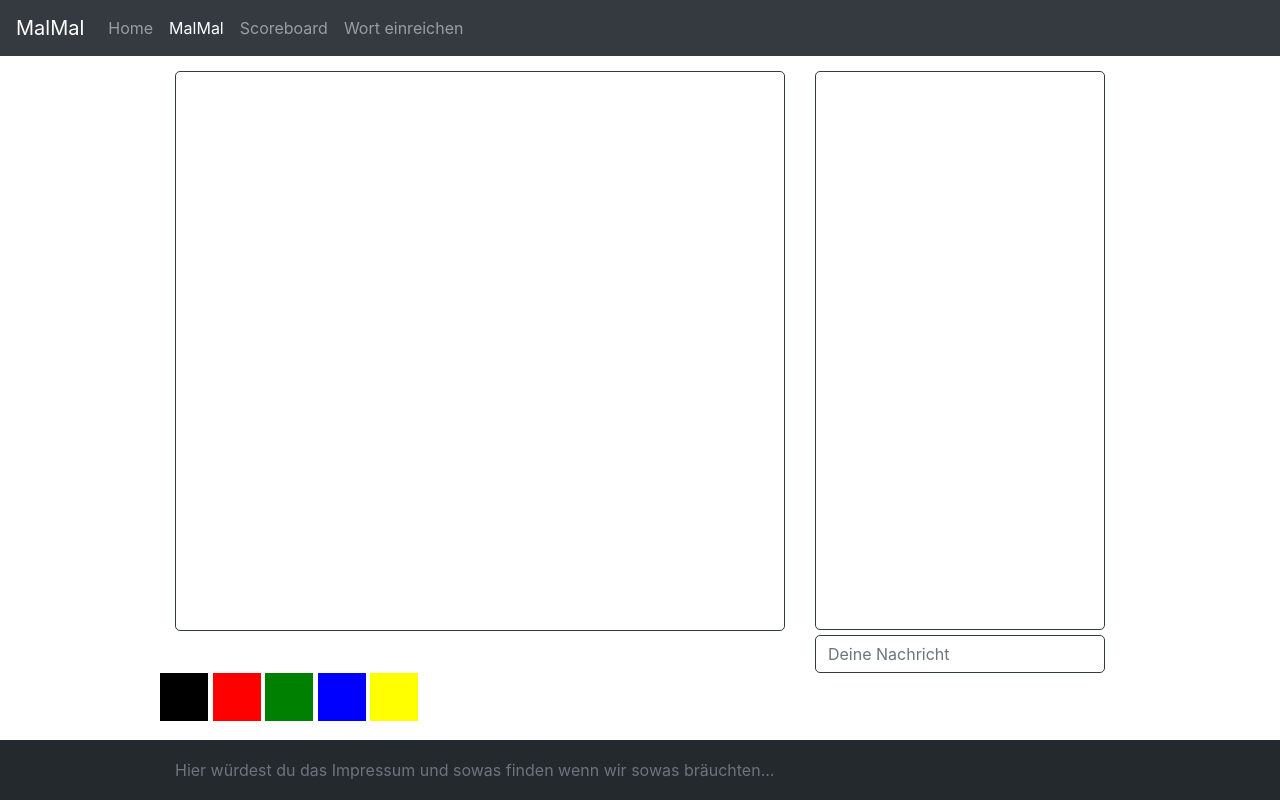
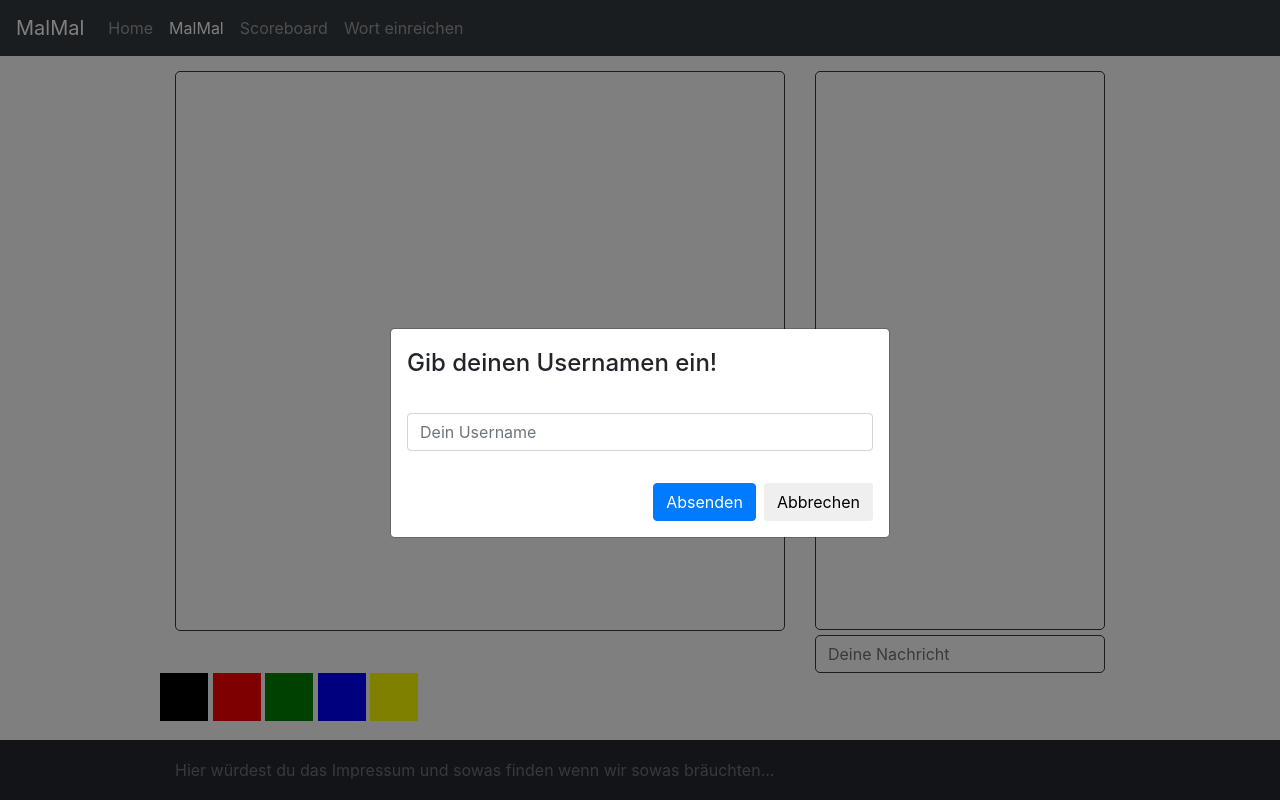
Before and after one commit to N3xiz/MalMal, a plain HTML site: page malmal.html in a window 1280 px wide. Drawn offline with nearby package versions, Linux system fonts and the light colour scheme; no server answers.

Commit message:
added popup for username input to game site

```diff
--- a/malmal.html
+++ b/malmal.html
@@ -41,7 +41,34 @@
     </div>
 </nav>
 <!--end of Navigation bar-->
+<script>
+    $(document).ready(function() {
+        $('#myModal').modal('show');
+    });
+</script>
 
+<div class="container">
+ <!-- Modal -->
+    <div class="modal fade" id="myModal" role="dialog" style="margin-top: 300px">
+        <div class="modal-dialog">
+
+            <!-- Modal content-->
+            <div class="modal-content">
+                <div class="modal-header" style="border-width: 0">
+                    <h4 class="modal-title">Gib deinen Usernamen ein!</h4>
+                </div>
+                <div class="modal-body" style="border-width: 0">
+                    <input id="wordInput" type="text" class="form-control" placeholder="Dein Username">
+                </div>
+                <div class="modal-footer" style="border-width: 0">
+                    <button type="button" class="btn btn-primary" data-dismiss="modal">Absenden</button>
+                    <button type="button" class="btn btn-default" data-dismiss="modal">Abbrechen</button>
+                </div>
+            </div>
+
+        </div>
+    </div>
+</div>
 <!--site content start-->
 <div class="container-fluid site-content" id="malmal-content">
     <div class="row">
```
